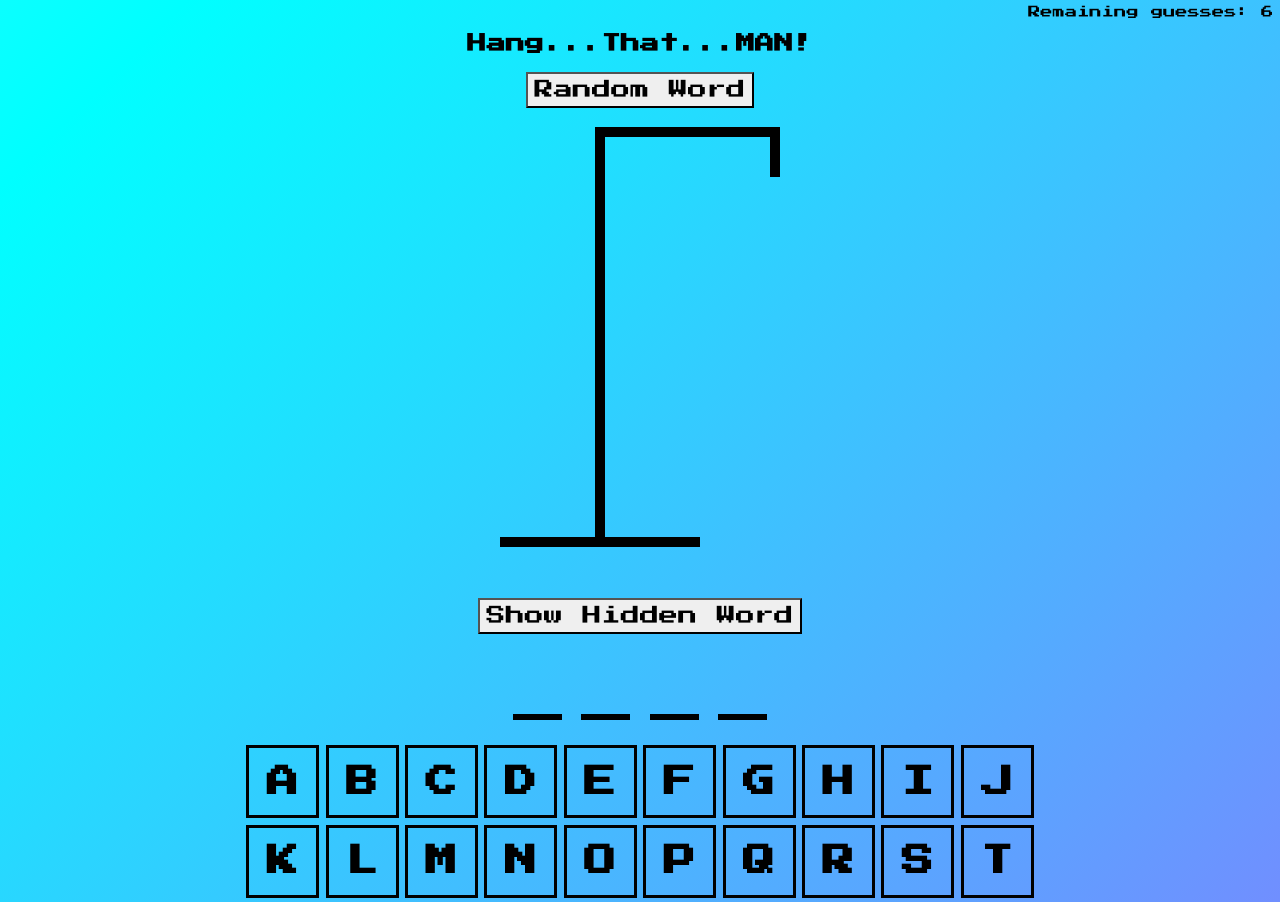
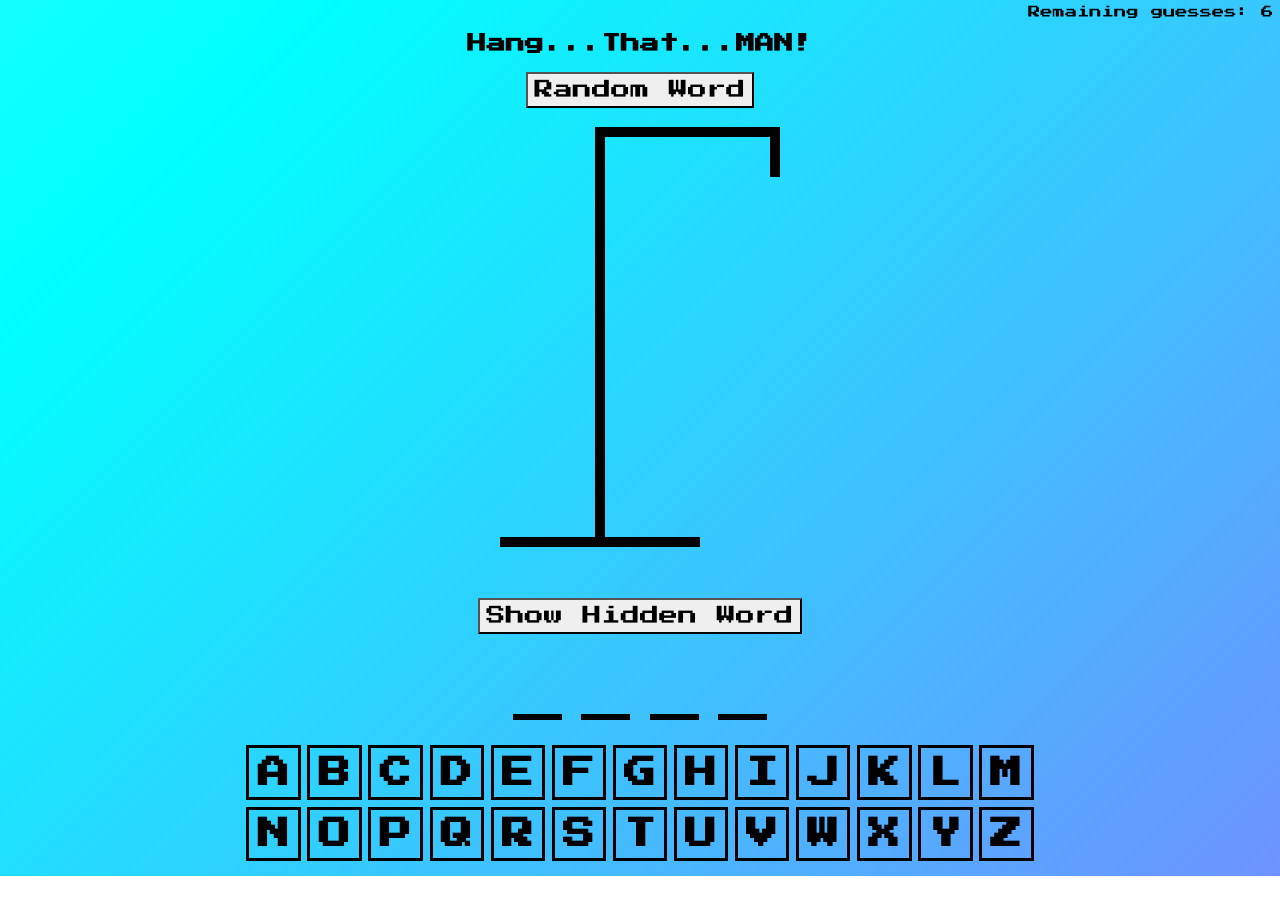
Before and after one commit to keithhetrick/hangThatMan, a React (Create React App) app: page / in a window 1280 px wide. Shown: the top 902 px of the page. After the commit the page ends 876 px from the top, so only its background shows below. Built offline with nearby package versions, Linux system fonts and the light colour scheme.

Commit message:
responsiveness -- character & gallows UPDATED

```diff
--- a/src/Keyboard.module.css
+++ b/src/Keyboard.module.css
@@ -33,7 +33,7 @@
 
 .keyboard__div {
   display: grid;
-  grid-template-columns: repeat(10, 1fr);
+  grid-template-columns: repeat(13, 1fr);
   grid-gap: 0.5rem;
   padding: 0.5rem;
   overflow-x: scroll;
```
